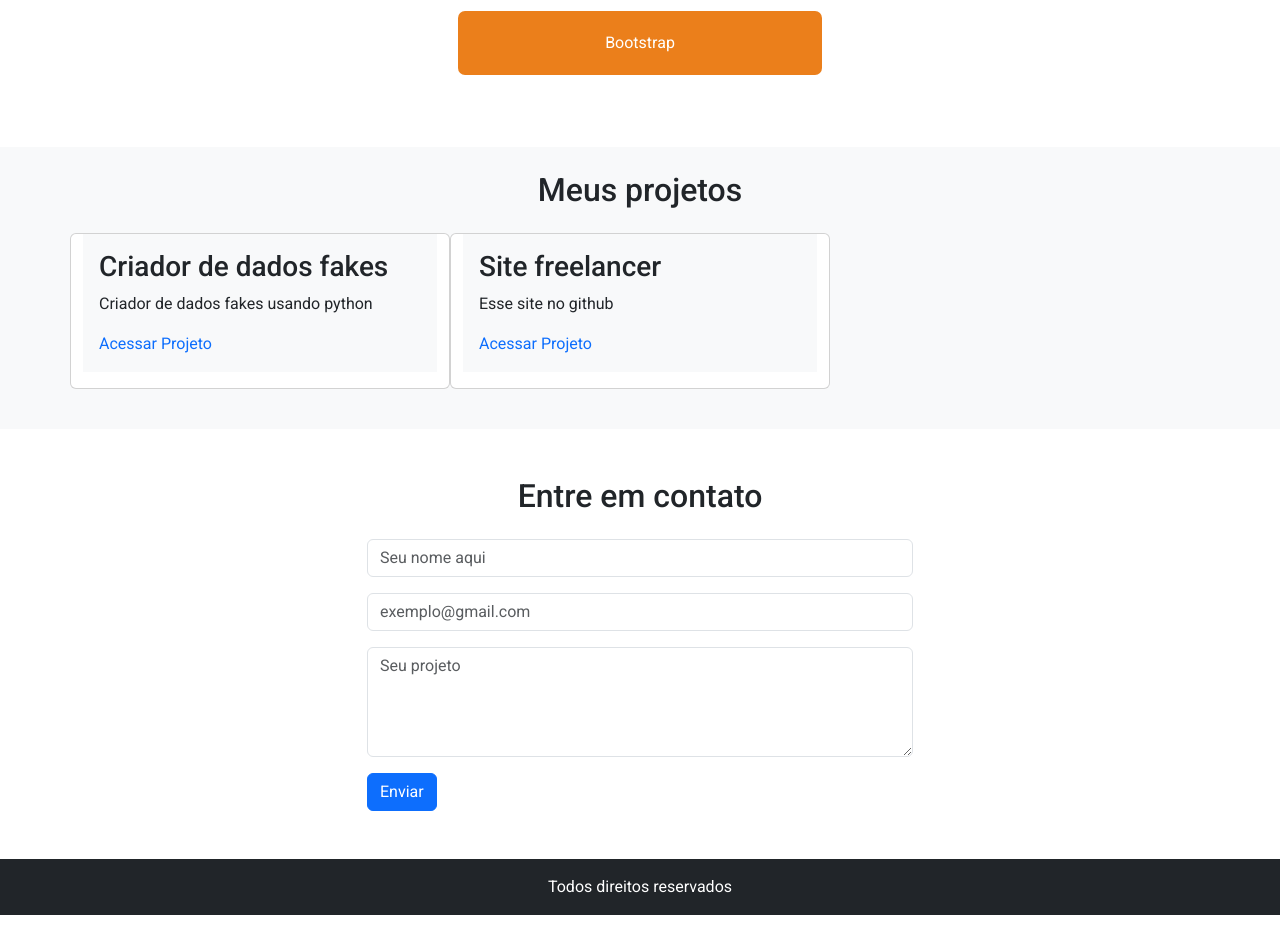
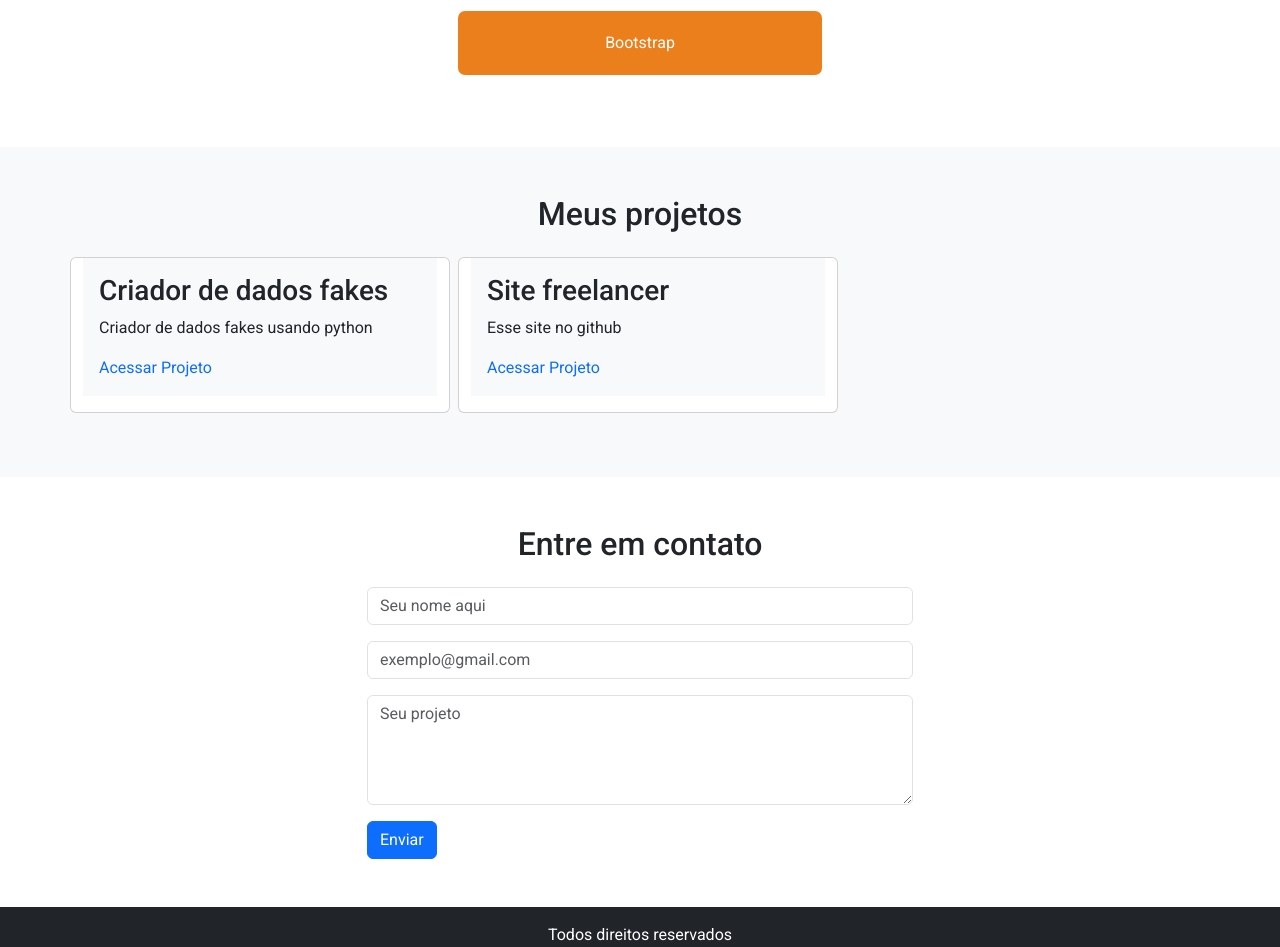
Before and after one commit to GaebeSS/Meu-site-freelancer, a plain HTML site: page Index.html in a window 1280 px wide. Shown: the part 910-1857 px from the top of the page. Before the commit the page ends 1825 px from the top, so only its background shows below. Drawn offline with nearby package versions, Linux system fonts and the light colour scheme.

Commit message:
Update Index.html

```diff
--- a/Index.html
+++ b/Index.html
@@ -43,11 +43,11 @@
         </div>
      </section>
     <!-- meus projetos -->
-        <section id="projetos" class="bg-light py-4">
+        <section id="projetos" class="bg-light py-5">
             <div class="container">
                 <h2 class="text-center mb-4">Meus projetos</h2>
             <!-- Bloco de cards -->
-                <div id="projeto-lista" class="row">
+                <div id="projeto-lista" class="row gap-2">
 
                 </div>
             </div>
```
